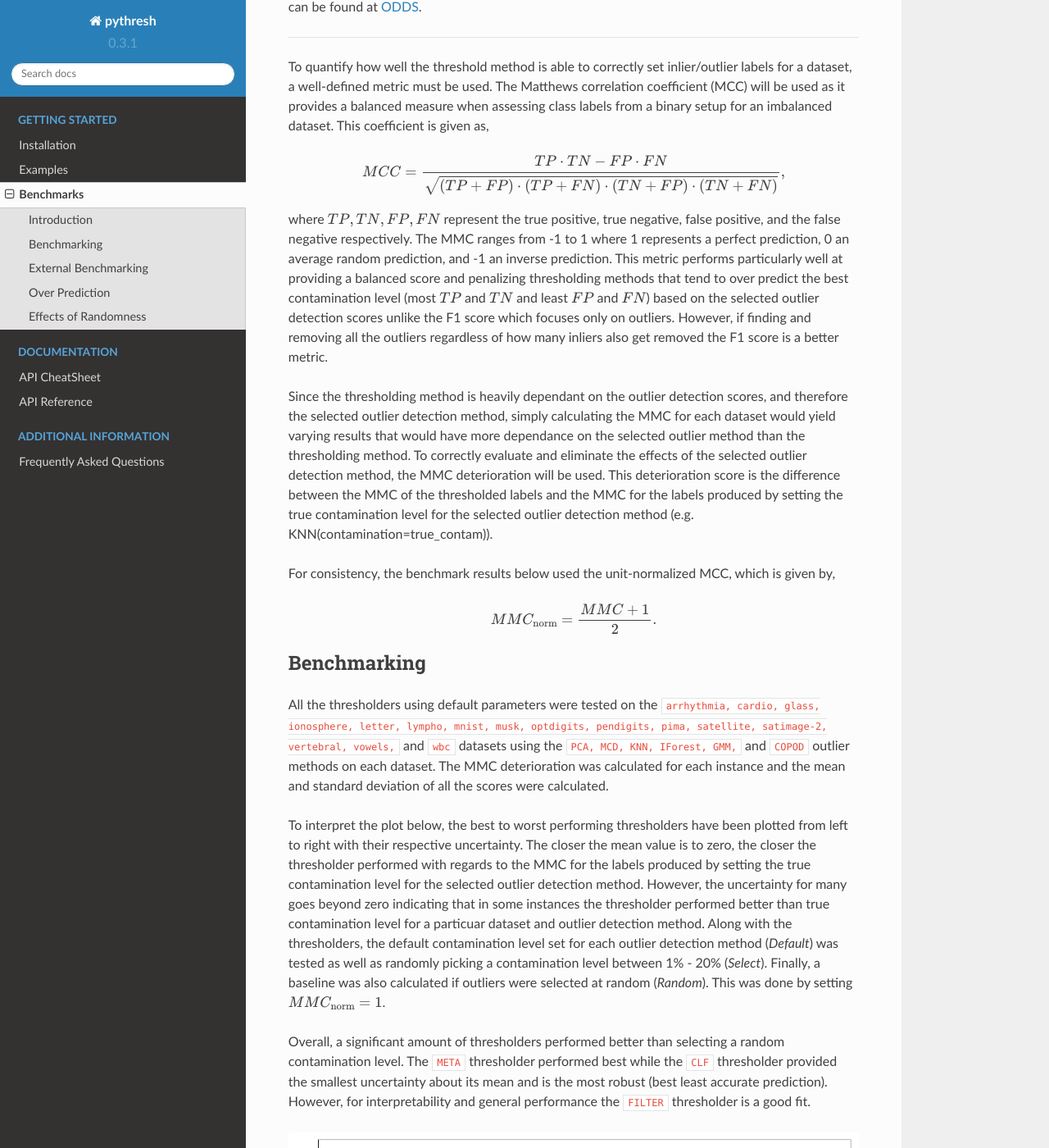
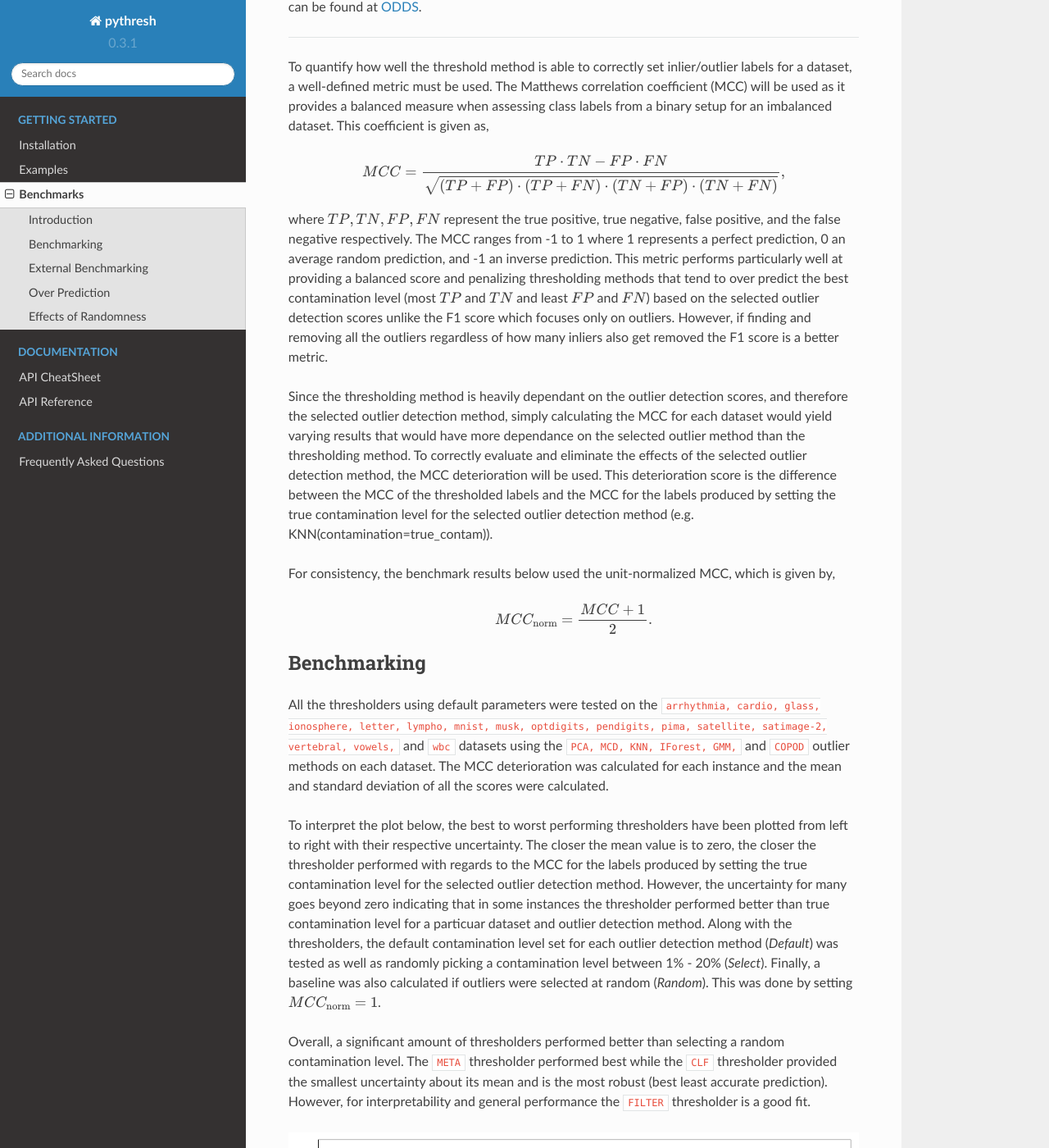
Before and after one commit to KulikDM/pythresh, a Sphinx documentation site: the page built from docs/benchmark.rst, in a window 1280 px wide and 1400 px high, scrolled down 435 px. Shown: the whole window at 82% size. Built offline with Sphinx 7.4.7 and the Read the Docs theme 2.0.0, drawn with Linux system fonts in a browser that asks for light colours; formulas are drawn with MathJax 3; some of the changed text lies outside the part shown.

Commit message:
Fix: MCC typo

```diff
--- a/docs/benchmark.rst
+++ b/docs/benchmark.rst
@@ -35,7 +35,7 @@ imbalanced dataset. This coefficient is given as,
    MCC = \frac{TP \cdot TN - FP \cdot FN}{\sqrt{(TP + FP) \cdot (TP + FN) \cdot (TN + FP) \cdot (TN + FN)}} \mathrm{,}
 
 where :math:`TP, TN, FP, FN` represent the true positive, true negative,
-false positive, and the false negative respectively. The MMC ranges from
+false positive, and the false negative respectively. The MCC ranges from
 -1 to 1 where 1 represents a perfect prediction, 0 an average random
 prediction, and -1 an inverse prediction. This metric performs
 particularly well at providing a balanced score and penalizing
@@ -48,12 +48,12 @@ score is a better metric.
 
 Since the thresholding method is heavily dependant on the outlier
 detection scores, and therefore the selected outlier detection method,
-simply calculating the MMC for each dataset would yield varying results
+simply calculating the MCC for each dataset would yield varying results
 that would have more dependance on the selected outlier method than the
 thresholding method. To correctly evaluate and eliminate the effects of
-the selected outlier detection method, the MMC deterioration will be
-used. This deterioration score is the difference between the MMC of the
-thresholded labels and the MMC for the labels produced by setting the
+the selected outlier detection method, the MCC deterioration will be
+used. This deterioration score is the difference between the MCC of the
+thresholded labels and the MCC for the labels produced by setting the
 true contamination level for the selected outlier detection method (e.g.
 KNN(contamination=true_contam)).
 
@@ -62,7 +62,7 @@ MCC, which is given by,
 
 .. math::
 
-   MMC_{\rm{norm}} = \frac{MMC + 1}{2} \mathrm{.}
+   MCC_{\rm{norm}} = \frac{MCC + 1}{2} \mathrm{.}
 
 **************
  Benchmarking
@@ -72,14 +72,14 @@ All the thresholders using default parameters were tested on the
 ``arrhythmia, cardio, glass, ionosphere, letter, lympho, mnist, musk,
 optdigits, pendigits, pima, satellite, satimage-2, vertebral, vowels,``
 and ``wbc`` datasets using the ``PCA, MCD, KNN, IForest, GMM,`` and
-``COPOD`` outlier methods on each dataset. The MMC deterioration was
+``COPOD`` outlier methods on each dataset. The MCC deterioration was
 calculated for each instance and the mean and standard deviation of all
 the scores were calculated.
 
 To interpret the plot below, the best to worst performing thresholders
 have been plotted from left to right with their respective uncertainty.
 The closer the mean value is to zero, the closer the thresholder
-performed with regards to the MMC for the labels produced by setting the
+performed with regards to the MCC for the labels produced by setting the
 true contamination level for the selected outlier detection method.
 However, the uncertainty for many goes beyond zero indicating that in
 some instances the thresholder performed better than true contamination
@@ -88,7 +88,7 @@ the thresholders, the default contamination level set for each outlier
 detection method (`Default`) was tested as well as randomly picking a
 contamination level between 1% - 20% (`Select`). Finally, a baseline was
 also calculated if outliers were selected at random (`Random`). This was
-done by setting :math:`MMC_{\rm{norm}} = 1`.
+done by setting :math:`MCC_{\rm{norm}} = 1`.
 
 Overall, a significant amount of thresholders performed better than
 selecting a random contamination level. The ``META`` thresholder
@@ -323,7 +323,7 @@ check the predicted contamination level after thresholding.
 
 A second over predictive evaluation can also be done, but now with
 regards to over predicting beyond the best contamination level for each
-outlier detection method on each dataset based on the MMC score. As seen
+outlier detection method on each dataset based on the MCC score. As seen
 below, a significant amount of thresholders still tend to over predict
 even beyond the best contamination level. However, now some clear well
 performing thresholders can be matched to the previous benchmarking,
@@ -340,10 +340,10 @@ notably ``META`` and ``FILTER``.
 
 Some thresholders use randomness in their methods and the random seed
 can be set using the parameter ``random_state``. To investigate the
-effect of randomness on the resulting labels the MMC deterioration was
+effect of randomness on the resulting labels the MCC deterioration was
 calculated for each thresholder using the random states (1234, 42, 9685,
 and 111222). The same outlier detection methods as well as datasets from
-the first benchmarking test were applied. The means of the MMC
+the first benchmarking test were applied. The means of the MCC
 deterioration were normalized to zero showing the extent of the effect
 of randomness of each thresholder's ability to evaluate labels for the
 outlier decision scores in the uncertainty.
```
